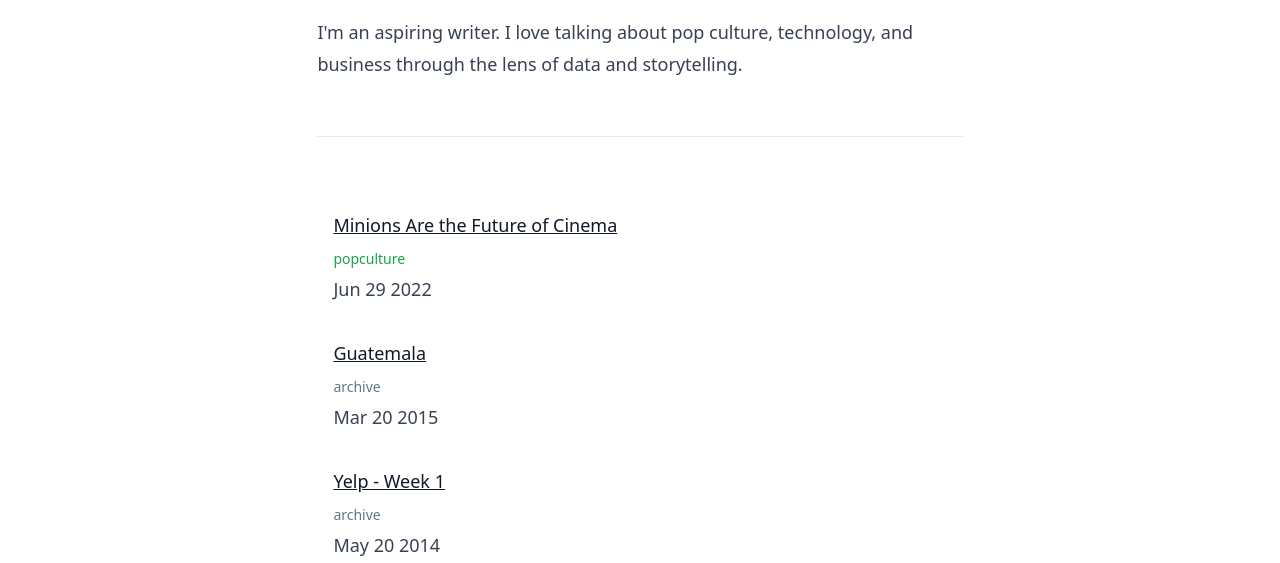
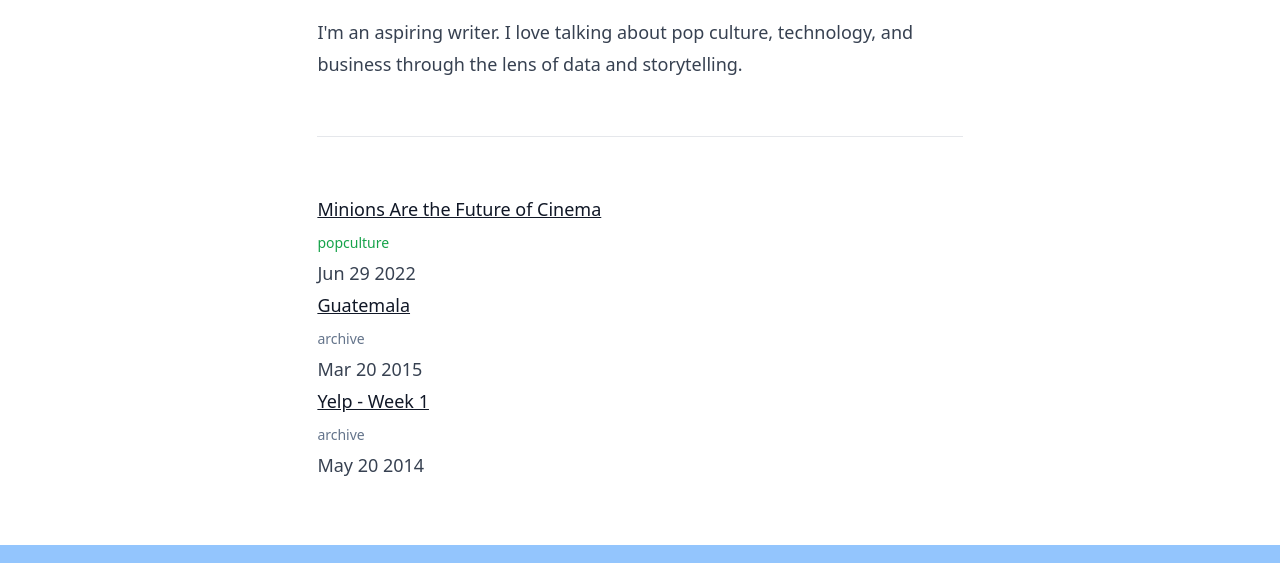
Before and after one commit to rambleraptor/rambleraptor.github.io, an Astro site: page /writing in a window 1280 px wide. Shown: the part 168-731 px from the top of the page. Built offline with nearby package versions, Linux system fonts and the light colour scheme; Astro itself is replaced by a stand-in of ours.

Commit message:
bad padding

```diff
--- a/src/components/writing/WritingPost.astro
+++ b/src/components/writing/WritingPost.astro
@@ -2,7 +2,7 @@
 import WritingTags from './WritingTags.astro';
 const {entry} = Astro.props;
 ---
-<div class="p-4">
+<div>
   <a href={`/writing/${entry.slug}`}>{entry.data.title}</a>
   <br />
   <WritingTags tags={entry.data.tags}/>
```
